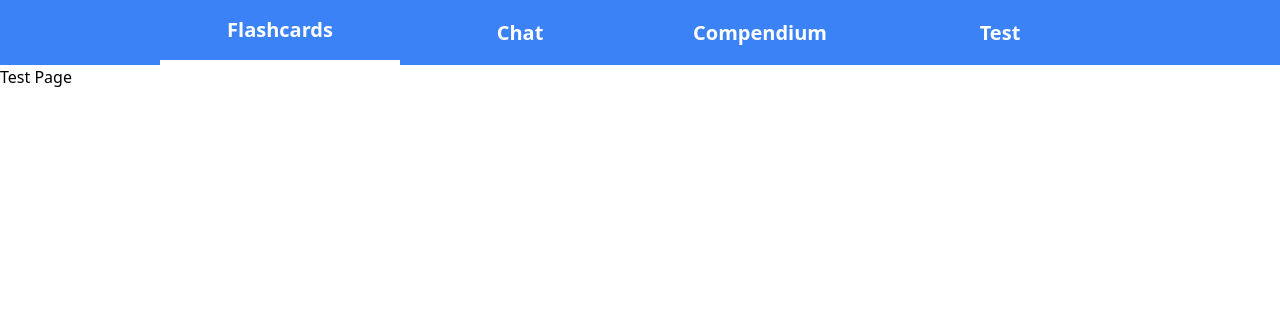
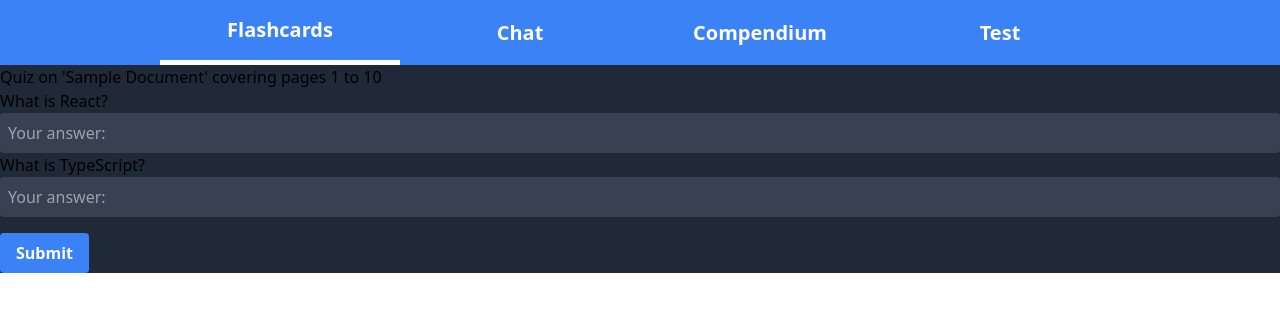
Before and after one commit to tutorai-no/tutor-service, a React (Vite) app in the folder frontend/: page /test in a window 1280 px wide. Shown: the top 312 px of the page. Built offline with nearby package versions, Linux system fonts and the light colour scheme.

Commit message:
feat: Add QuizComponent and rename TestPage into QuizPage

```diff
--- /dev/null
+++ b/frontend/src/components/QuizComponent.tsx
@@ -0,0 +1,42 @@
+import React, { useState, ChangeEvent } from 'react';
+
+// Define the props type based on the Quiz interface
+interface QuizProps {
+    quiz: Quiz;
+}
+
+
+const QuizComponent: React.FC<QuizProps> = ({ quiz }) => {
+    // Create a state to handle the answers
+    const [answers, setAnswers] = useState<string[]>(quiz.questions.map(q => q.answer));
+
+    // Handle input change
+    const handleInputChange = (index: number, event: ChangeEvent<HTMLInputElement>) => {
+        const newAnswers = [...answers];
+        newAnswers[index] = event.target.value;
+        setAnswers(newAnswers);
+    };
+
+    return (
+        <div className='bg-gray-800 text-E3FEF7 p-8"'>
+            <h1>Quiz on '{quiz.document}' covering pages {quiz.start} to {quiz.end} </h1>
+            {quiz.questions.map((question, index) => (
+                <div key={index}>
+                    <p>{question.question}</p>
+                    <input
+                        className='bg-gray-700 text-gray-300 p-2 rounded focus:outline-none focus:ring-2 focus:ring-blue-500 w-full'
+                        type="text"
+                        placeholder={"Your answer: "}
+                        onChange={(event) => handleInputChange(index, event)}
+                    />
+                </div>
+            ))}
+
+            <button className='bg-blue-500 hover:bg-blue-700 text-white font-bold py-2 px-4 rounded mt-4'>
+                Submit
+            </button>
+        </div>
+    );
+};
+
+export default QuizComponent;
--- /dev/null
+++ b/frontend/src/pages/QuizPage.tsx
@@ -0,0 +1,20 @@
+import { useEffect, useState } from "react";
+import QuizService from "../services/QuizService";
+import QuizComponent from "../components/QuizComponent";
+
+const QuizPage: React.FC = () => {
+    // Get all the quizzes
+    const quizData: Quiz = {
+        document: "Sample Document",
+        start: 1,
+        end: 10,
+        questions: [
+            { question: "What is React?", answer: "My love" },
+            { question: "What is TypeScript?", answer: "" }
+        ]
+    };
+
+    return <QuizComponent quiz={quizData} />;
+};
+
+export default QuizPage;
--- a/frontend/src/pages/TestPage.tsx
+++ /dev/null
@@ -1,9 +0,0 @@
-const TestPage: React.FC = () => {
-    return (
-        <div>
-            <h1>Test Page</h1>
-        </div>
-    );
-};
-
-export default TestPage;
--- a/frontend/src/routes/Routes.tsx
+++ b/frontend/src/routes/Routes.tsx
@@ -4,7 +4,7 @@ import Page404 from "../pages/Page404.tsx";
 import FlashcardsPage from "../pages/FlashcardsPage.tsx";
 import ChatPage from "../pages/ChatPage.tsx";
 import CompendiumPage from "../pages/CompendiumPage.tsx";
-import TestPage from "../pages/TestPage.tsx";
+import QuizPage from "../pages/QuizPage.tsx";
 
 const AppRoutes = () => {
   return (
@@ -12,7 +12,7 @@ const AppRoutes = () => {
       <Route path="/flashcards" element={<FlashcardsPage />} />
       <Route path="/chat" element={<ChatPage />} />
       <Route path="/compendium" element={<CompendiumPage />} />
-      <Route path="/test" element={<TestPage />} />
+      <Route path="/test" element={<QuizPage />} />
       <Route path="*" element={<Page404 />} />
     </Routes>
   );
```
